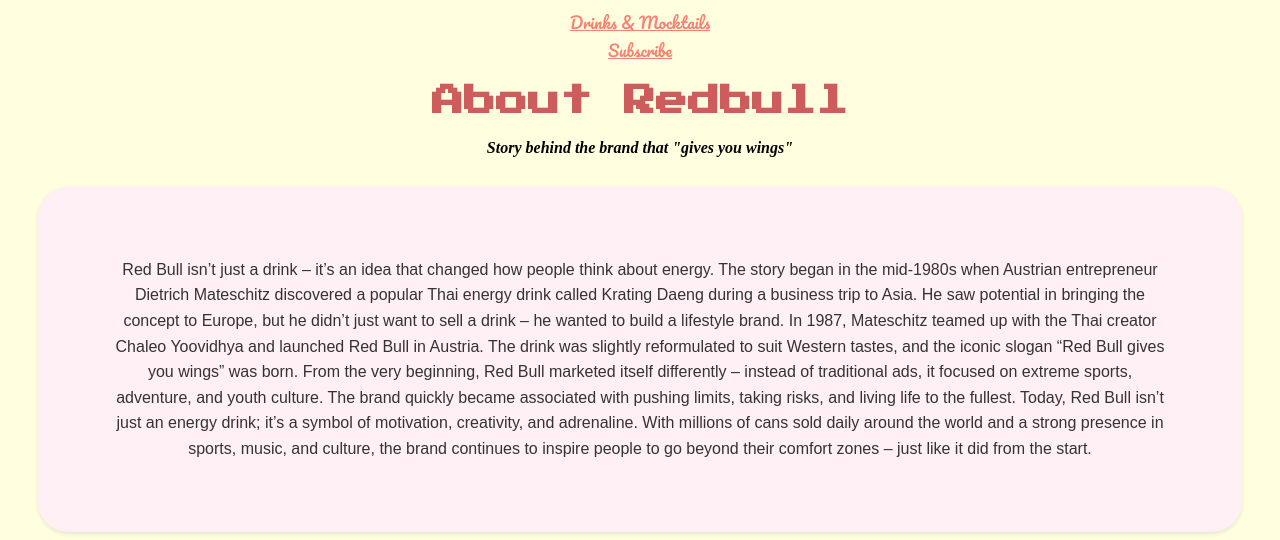
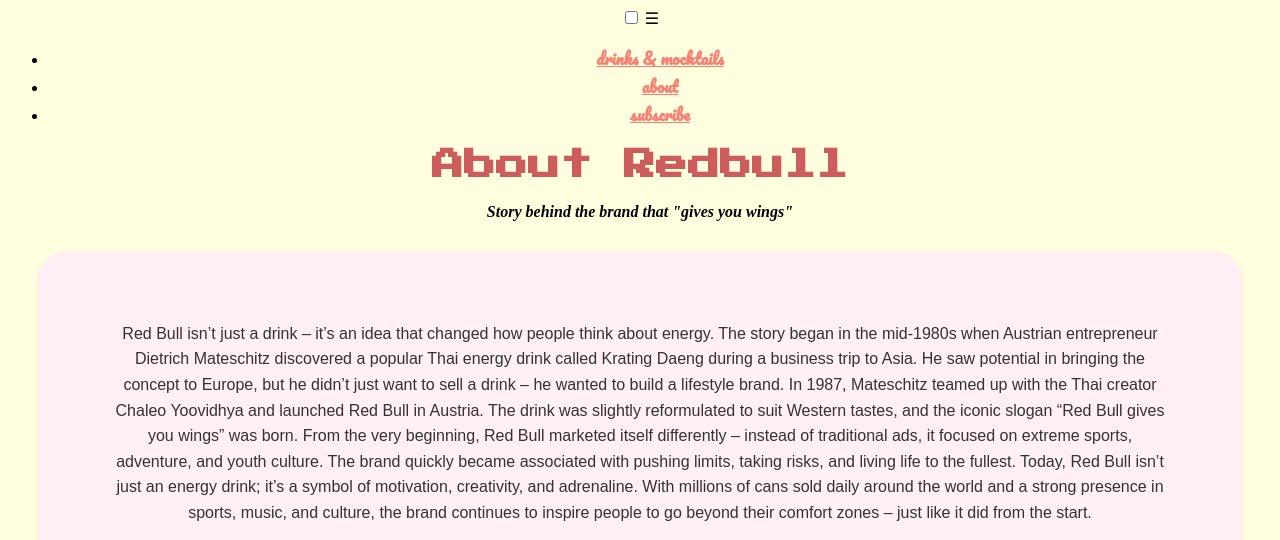
Before and after one commit to Safiyaaliis/fullstack2025, a plain HTML site: page about.html in a window 1280 px wide. Shown: the top 540 px of the page. Drawn offline with Linux system fonts and the light colour scheme.

Commit message:
Refactor navigation structure in about.html

```diff
--- a/about.html
+++ b/about.html
@@ -13,12 +13,21 @@
 
 
 <body>
-<nav>
- <a href="index.html">Drinks & Mocktails</a>
- <br>
- <a href="subscribe.html">Subscribe</a>
+  <header>
+ <nav class="nav">
+
+  <input type="checkbox" id="menu-toggle" class="menu-toggle">
+
+  <label for="menu-toggle" class="hamburger-btn" aria-label="Öppna meny">☰</label>
+
+  <ul class="nav-links">
+    <li><a href="index.html"><b>drinks & mocktails</b></a></li>
+    <li><a href="about.html"><b>about</b></a></li>
+    <li><a href="subscribe.html"><b>subscribe</b></a></li>
+  </ul>
+
 </nav>
-
+ </header>
 
 <h1> About Redbull</h1>
 <h4><i>Story behind the brand that "gives you wings"</i></h4>
@@ -59,6 +68,4 @@
 
 
 </body>
-
-
 </html>
```
